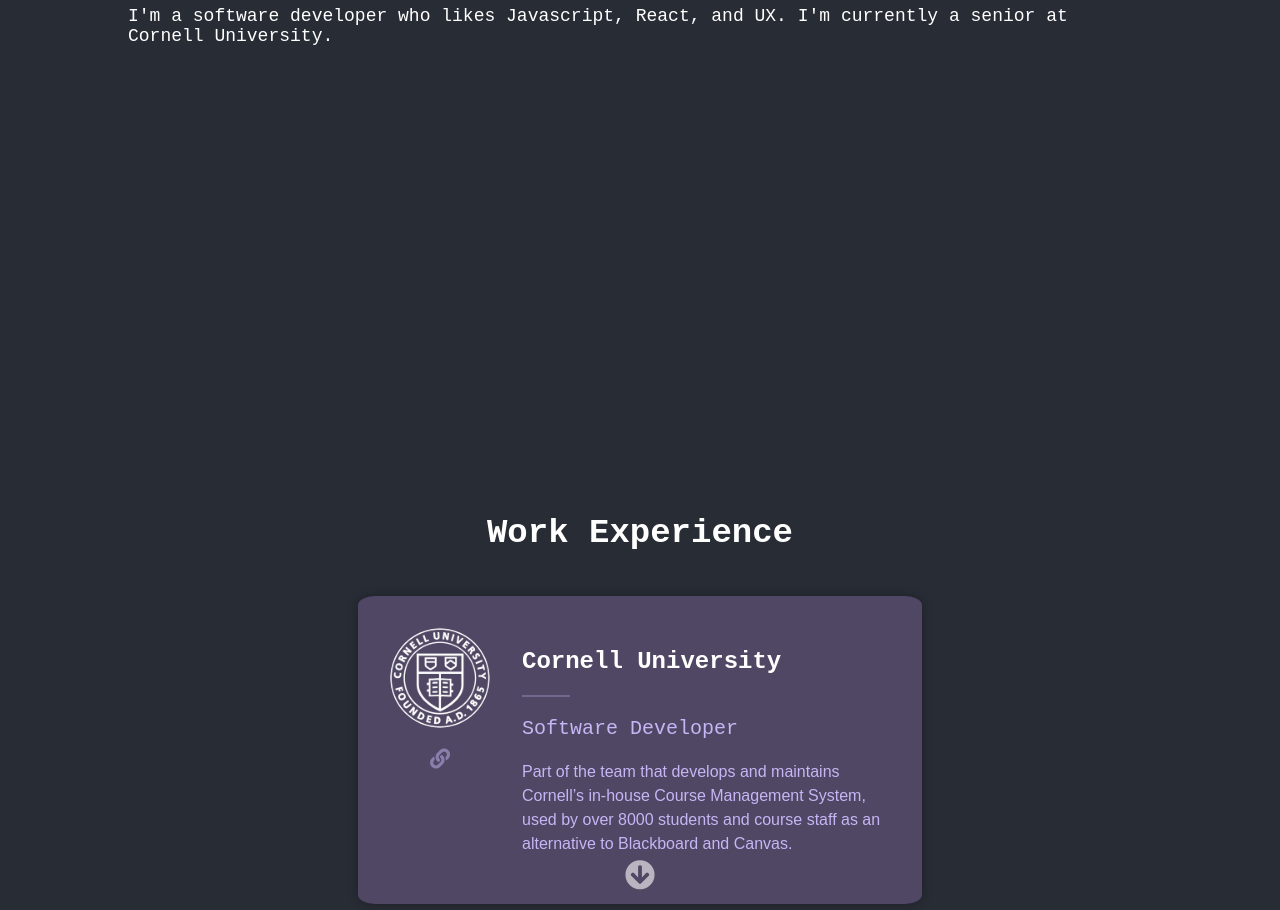
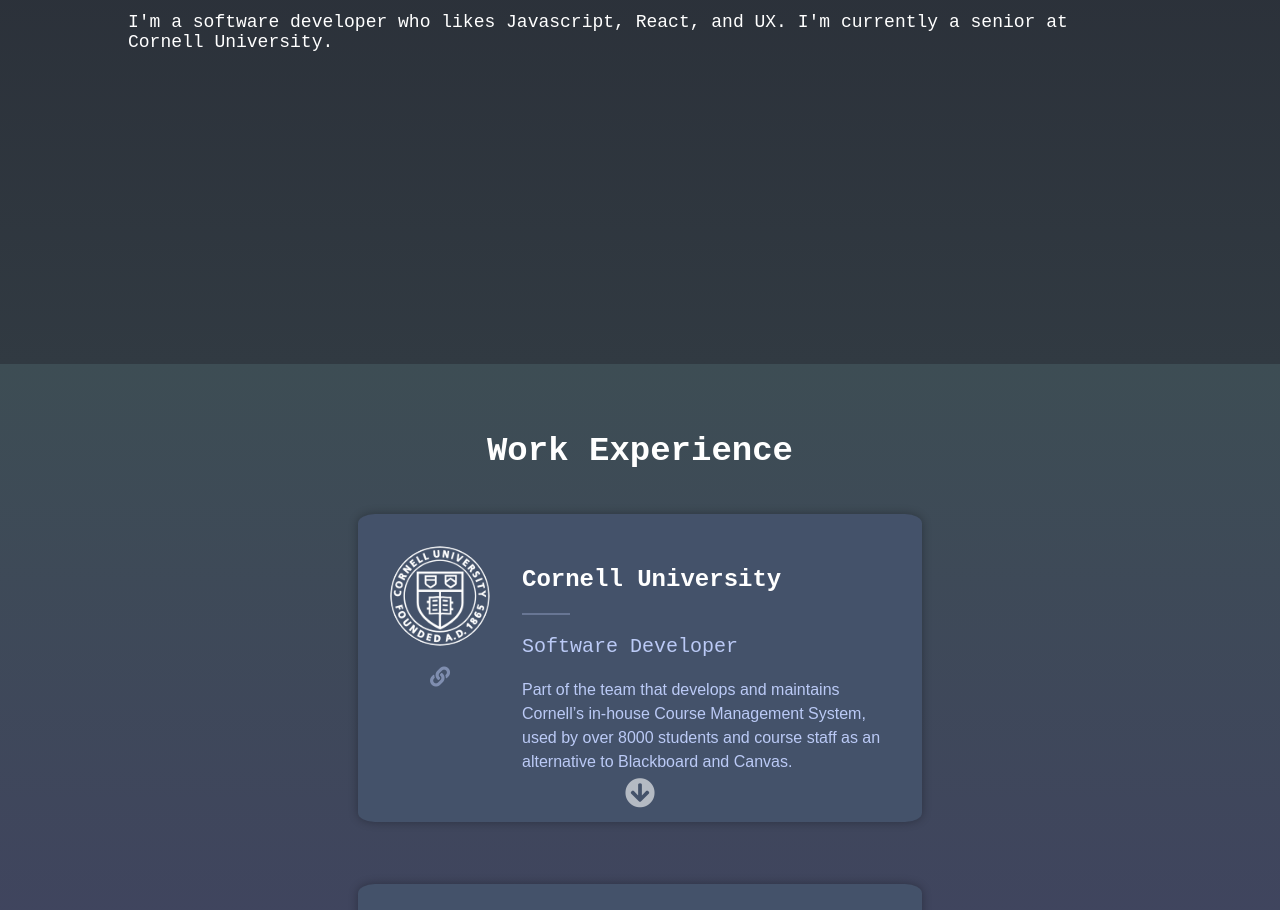
Before and after one commit to martin-stoyanov/site, a Gatsby site: page / in a window 1280 px wide. Shown: the part 468-1378 px from the top of the page. Built offline with nearby package versions, Linux system fonts and the light colour scheme; Gatsby itself is replaced by a stand-in of ours.

Commit message:
playing with gradients

```diff
--- a/src/components/Cards/Work/Bandwidth/BWCard.tsx
+++ b/src/components/Cards/Work/Bandwidth/BWCard.tsx
@@ -6,6 +6,8 @@
 import { breakpoints } from '../../../../utils';
 // @ts-ignore
 import bw_logo from './bw_logo.png';
+
+const color = '#bbcaf6';
 
 const IconList = styled.ul`
   display: flex;
@@ -17,7 +19,7 @@
 `;
 
 const IconLink = styled.a`
-  color: #c7b5f5;
+  color: ${color};
   opacity: 0.5;
   font-size: 1.25rem;
 `;
@@ -41,7 +43,7 @@
     display: block;
     height: 2px;
     width: 2em;
-    background: #c7b5f5;
+    background: ${color};
     opacity: 0.3;
     margin: 0.8em 0 0;
     @media ${breakpoints.md} {
@@ -53,7 +55,7 @@
 const CardDescription = styled.p`
   font-family: Roboto Mono, monospace;
   font-size: 1.25rem;
-  color: #c7b5f5;
+  color: ${color};
 `;
 
 const CardBody = styled.p`
@@ -63,7 +65,7 @@
     font-size: 0.85rem;
     margin-bottom: 2em;
   }
-  color: #c7b5f5;
+  color: ${color};
   line-height: 1.5;
 `;
 
--- a/src/components/Cards/Work/CMSX/CMSX.tsx
+++ b/src/components/Cards/Work/CMSX/CMSX.tsx
@@ -6,6 +6,8 @@
 import { breakpoints } from '../../../../utils';
 // @ts-ignore
 import cornell_seal from './cornell_seal.png';
+
+const color = '#bbcaf6';
 
 const IconList = styled.ul`
   display: flex;
@@ -17,7 +19,7 @@
 `;
 
 const IconLink = styled.a`
-  color: #c7b5f5;
+  color: ${color};
   opacity: 0.5;
   font-size: 1.25rem;
 `;
@@ -41,7 +43,7 @@
     display: block;
     height: 2px;
     width: 2em;
-    background: #c7b5f5;
+    background: ${color};
     opacity: 0.3;
     margin: 0.8em 0 0;
     @media ${breakpoints.md} {
@@ -53,7 +55,7 @@
 const CardDescription = styled.p`
   font-family: Roboto Mono, monospace;
   font-size: 1.25rem;
-  color: #c7b5f5;
+  color: ${color};
 `;
 
 const CardBody = styled.p`
@@ -63,7 +65,7 @@
     font-size: 0.85rem;
     margin-bottom: 2em;
   }
-  color: #c7b5f5;
+  color: ${color};
   line-height: 1.5;
 `;
 
--- a/src/components/Cards/Work/Card.tsx
+++ b/src/components/Cards/Work/Card.tsx
@@ -22,7 +22,7 @@
   max-width: 500px;
   display: flex;
   flex-direction: row;
-  background: #4f4763;
+  background: #44526a;
   text-align: center;
   padding: 2em;
   padding-bottom: 3em;
--- a/src/components/header.tsx
+++ b/src/components/header.tsx
@@ -53,7 +53,9 @@
 `;
 
 const HeaderWrapper = styled.div`
-  background: #4f4763;
+  min-height: 10vh;
+  // background: #3d4d54;
+  background: -webkit-linear-gradient(#3d4d54, #343f47);
   width: 80vw;
   padding-left: 10vw;
   padding-right: 10vw;
--- a/src/pages/index.tsx
+++ b/src/pages/index.tsx
@@ -11,11 +11,21 @@
 export default function UsersList() {
   return (
     <Layout>
-      <div style={{ minHeight: '90vh' }}>
+      <div
+        style={{
+          minHeight: '74vh',
+          background: '-webkit-linear-gradient(#282C35, #313A42)',
+        }}
+      >
         <TypingIntro />
         <TextIntro />
       </div>
-      <div>
+      <div
+        style={{
+          paddingTop: '5vh',
+          background: '-webkit-linear-gradient(#3D4D54, #414064)',
+        }}
+      >
         <CardHeader>Work Experience</CardHeader>
         <CardWrapper>
           <CMSXCard />
```
